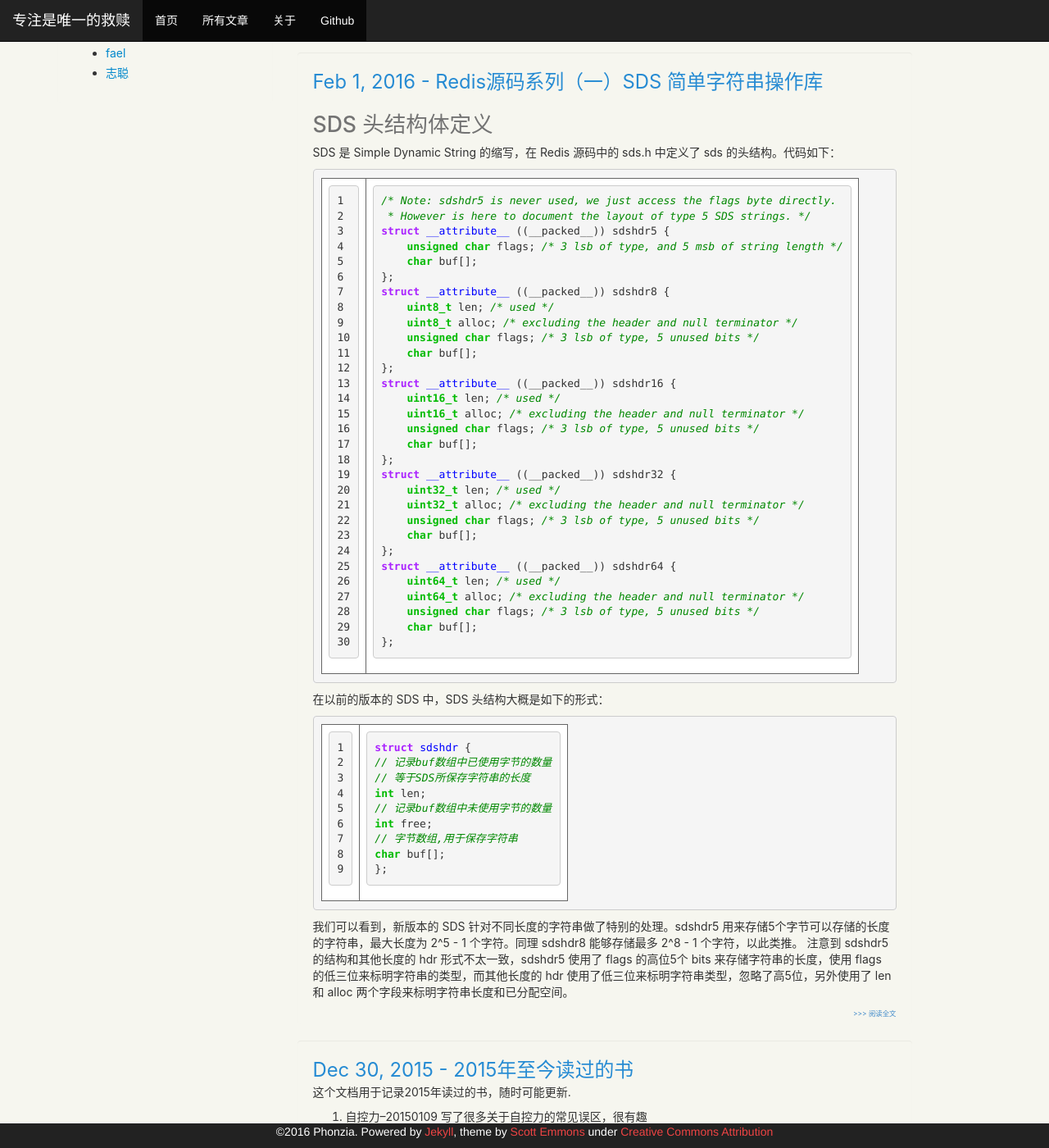
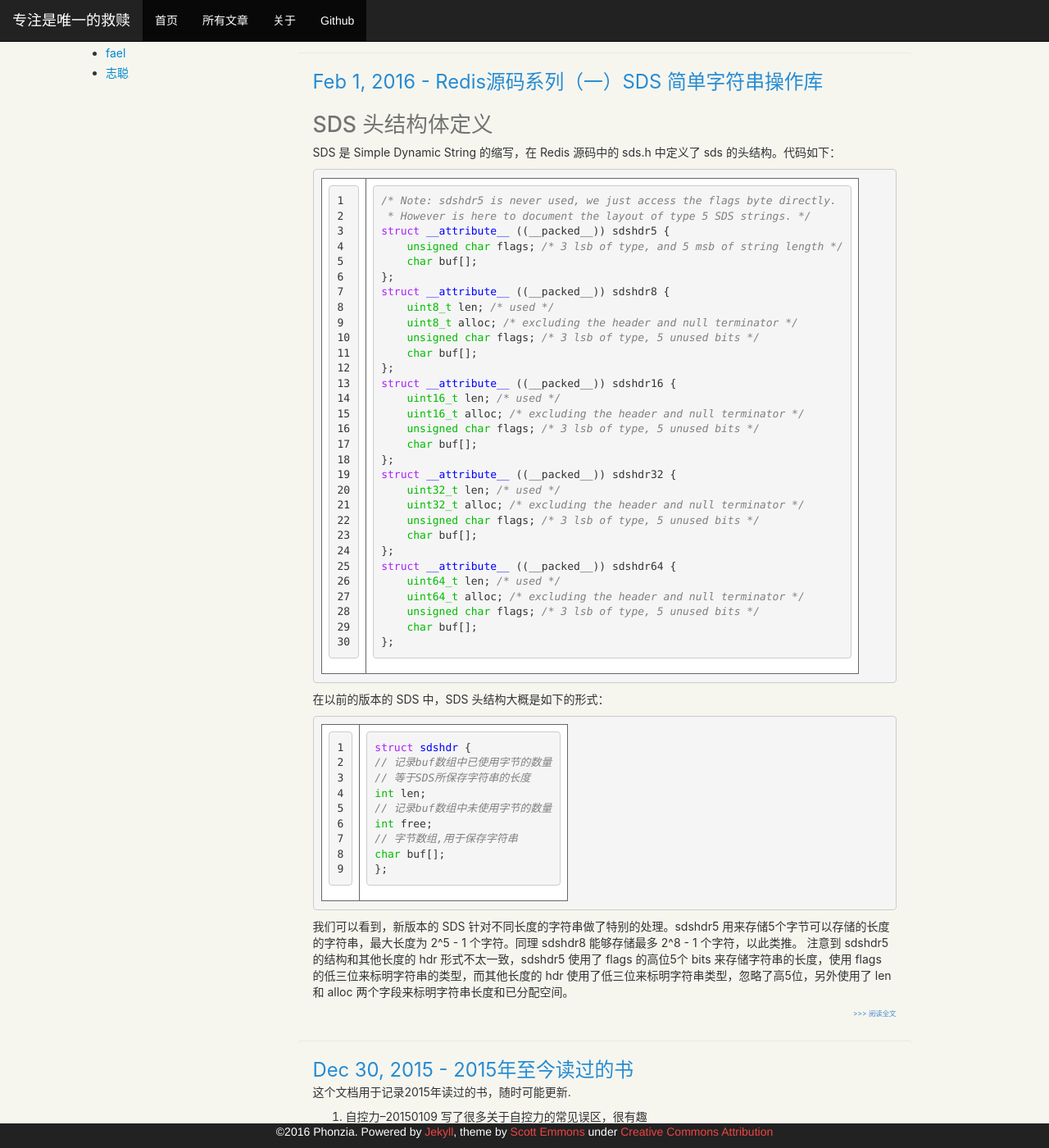
Before and after one commit to phonzia/old_blog, a Jekyll site: the page built from index.html, in a window 1280 px wide and 1400 px high, scrolled down 640 px. Shown: the whole window at 82% size. Built offline with Jekyll 4.4.1, drawn with Linux system fonts in a browser that asks for light colours; Markdown is read by kramdown in place of the engine named in the settings; the list of posts is cut into pages by our own code.

Commit message:
change syntax.css

```diff
--- a/css/syntax.css
+++ b/css/syntax.css
@@ -1,29 +1,29 @@
 .highlight .hll { background-color: #ffffcc }
 .highlight  { background: #f8f8f8; }
-.highlight .c { color: #008800; font-style: italic } /* Comment */
+.highlight .c { color: #808080; font-style: italic } /* Comment */
 .highlight .err { border: 1px solid #FF0000 } /* Error */
-.highlight .k { color: #AA22FF; font-weight: bold } /* Keyword */
+.highlight .k { color: #AA22FF; } /* Keyword */
 .highlight .o { color: #666666 } /* Operator */
-.highlight .cm { color: #008800; font-style: italic } /* Comment.Multiline */
+.highlight .cm { color: #808080; font-style: italic } /* Comment.Multiline */
 .highlight .cp { color: #008800 } /* Comment.Preproc */
-.highlight .c1 { color: #008800; font-style: italic } /* Comment.Single */
-.highlight .cs { color: #008800; font-weight: bold } /* Comment.Special */
+.highlight .c1 { color: #808080; font-style: italic } /* Comment.Single */
+.highlight .cs { color: #008800; } /* Comment.Special */
 .highlight .gd { color: #A00000 } /* Generic.Deleted */
 .highlight .ge { font-style: italic } /* Generic.Emph */
 .highlight .gr { color: #FF0000 } /* Generic.Error */
-.highlight .gh { color: #000080; font-weight: bold } /* Generic.Heading */
+.highlight .gh { color: #000080; } /* Generic.Heading */
 .highlight .gi { color: #00A000 } /* Generic.Inserted */
 .highlight .go { color: #888888 } /* Generic.Output */
-.highlight .gp { color: #000080; font-weight: bold } /* Generic.Prompt */
-.highlight .gs { font-weight: bold } /* Generic.Strong */
-.highlight .gu { color: #800080; font-weight: bold } /* Generic.Subheading */
+.highlight .gp { color: #000080; } /* Generic.Prompt */
+.highlight .gs { } /* Generic.Strong */
+.highlight .gu { color: #800080; } /* Generic.Subheading */
 .highlight .gt { color: #0044DD } /* Generic.Traceback */
-.highlight .kc { color: #AA22FF; font-weight: bold } /* Keyword.Constant */
-.highlight .kd { color: #AA22FF; font-weight: bold } /* Keyword.Declaration */
-.highlight .kn { color: #AA22FF; font-weight: bold } /* Keyword.Namespace */
+.highlight .kc { color: #AA22FF; } /* Keyword.Constant */
+.highlight .kd { color: #AA22FF; } /* Keyword.Declaration */
+.highlight .kn { color: #AA22FF; } /* Keyword.Namespace */
 .highlight .kp { color: #AA22FF } /* Keyword.Pseudo */
-.highlight .kr { color: #AA22FF; font-weight: bold } /* Keyword.Reserved */
-.highlight .kt { color: #00BB00; font-weight: bold } /* Keyword.Type */
+.highlight .kr { color: #AA22FF; } /* Keyword.Reserved */
+.highlight .kt { color: #00BB00; } /* Keyword.Type */
 .highlight .m { color: #666666 } /* Literal.Number */
 .highlight .s { color: #BB4444 } /* Literal.String */
 .highlight .na { color: #BB4444 } /* Name.Attribute */
@@ -31,14 +31,14 @@
 .highlight .nc { color: #0000FF } /* Name.Class */
 .highlight .no { color: #880000 } /* Name.Constant */
 .highlight .nd { color: #AA22FF } /* Name.Decorator */
-.highlight .ni { color: #999999; font-weight: bold } /* Name.Entity */
-.highlight .ne { color: #D2413A; font-weight: bold } /* Name.Exception */
+.highlight .ni { color: #999999; } /* Name.Entity */
+.highlight .ne { color: #D2413A; } /* Name.Exception */
 .highlight .nf { color: #00A000 } /* Name.Function */
 .highlight .nl { color: #A0A000 } /* Name.Label */
-.highlight .nn { color: #0000FF; font-weight: bold } /* Name.Namespace */
-.highlight .nt { color: #008000; font-weight: bold } /* Name.Tag */
+.highlight .nn { color: #0000FF; } /* Name.Namespace */
+.highlight .nt { color: #008000; } /* Name.Tag */
 .highlight .nv { color: #B8860B } /* Name.Variable */
-.highlight .ow { color: #AA22FF; font-weight: bold } /* Operator.Word */
+.highlight .ow { color: #AA22FF; } /* Operator.Word */
 .highlight .w { color: #bbbbbb } /* Text.Whitespace */
 .highlight .mf { color: #666666 } /* Literal.Number.Float */
 .highlight .mh { color: #666666 } /* Literal.Number.Hex */
@@ -48,9 +48,9 @@
 .highlight .sc { color: #BB4444 } /* Literal.String.Char */
 .highlight .sd { color: #BB4444; font-style: italic } /* Literal.String.Doc */
 .highlight .s2 { color: #BB4444 } /* Literal.String.Double */
-.highlight .se { color: #BB6622; font-weight: bold } /* Literal.String.Escape */
+.highlight .se { color: #BB6622; } /* Literal.String.Escape */
 .highlight .sh { color: #BB4444 } /* Literal.String.Heredoc */
-.highlight .si { color: #BB6688; font-weight: bold } /* Literal.String.Interpol */
+.highlight .si { color: #BB6688; } /* Literal.String.Interpol */
 .highlight .sx { color: #008000 } /* Literal.String.Other */
 .highlight .sr { color: #BB6688 } /* Literal.String.Regex */
 .highlight .s1 { color: #BB4444 } /* Literal.String.Single */
```
